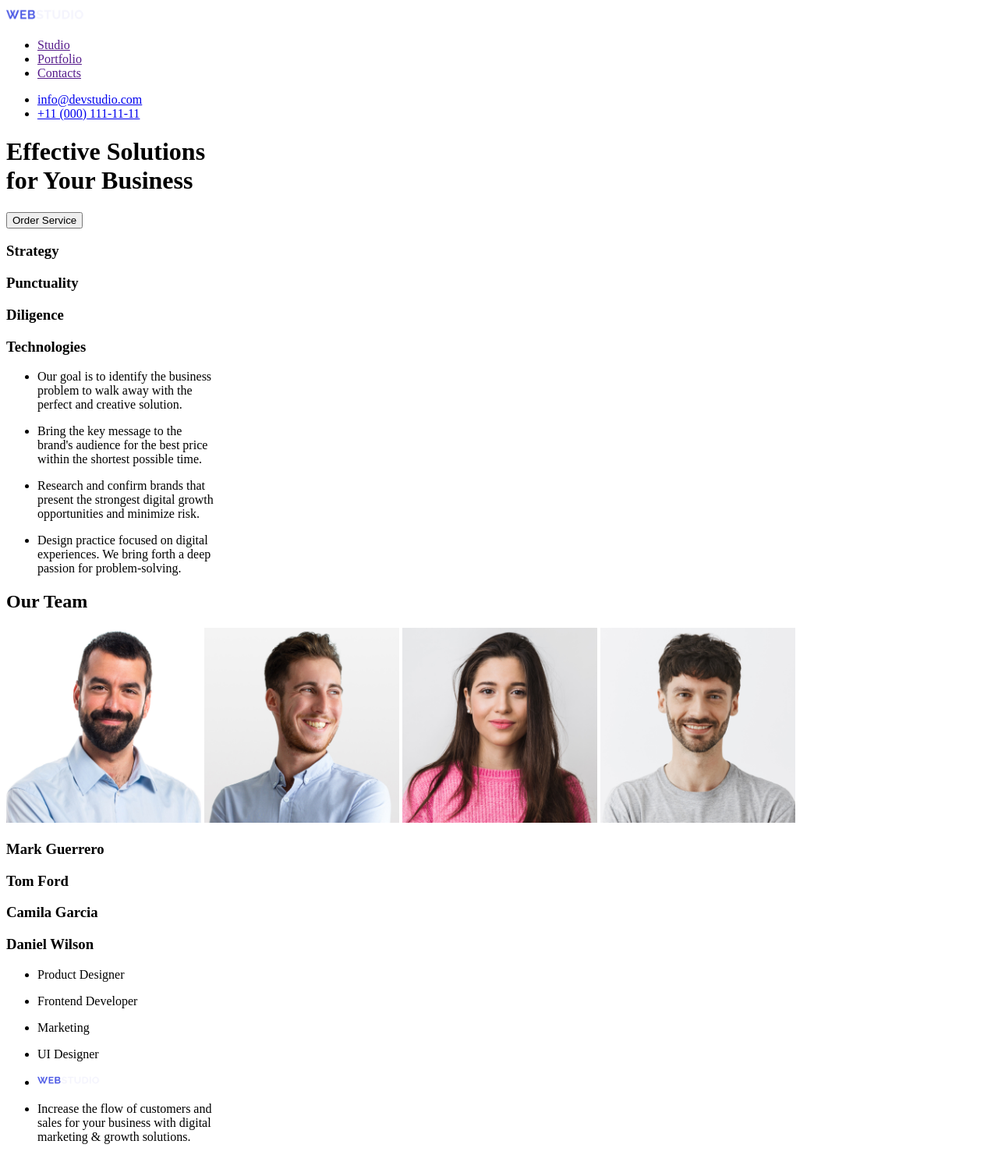
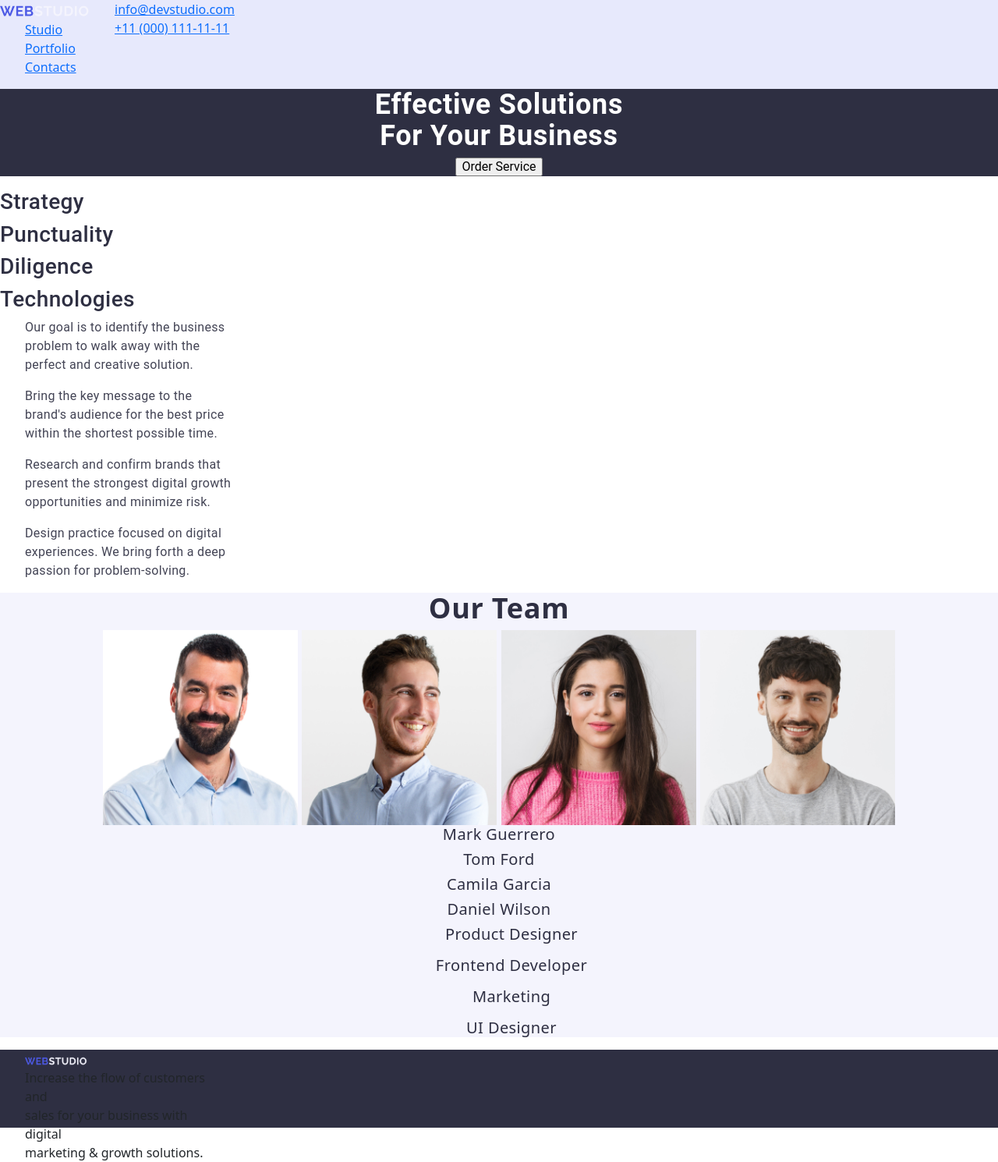
Before and after one commit to gangbaby2007/goit-markup-hw-03, a plain HTML site: page index.html in a window 1280 px wide. Shown: the whole page at 78% size. Drawn offline with nearby package versions, Linux system fonts and the light colour scheme; a web font is replaced by a local one.

Commit message:
style.ccs

```diff
--- a/index.html
+++ b/index.html
@@ -3,37 +3,57 @@
 <head>
     <meta charset="UTF-8">
     <meta name="viewport" content="width=device-width, initial-scale=1.0">
-    <title>Document</title>
+    <link href="https://cdn.jsdelivr.net/npm/bootstrap@5.0.2/dist/css/bootstrap.min.css" rel="stylesheet"
+        integrity="sha384-EVSTQN3/azprG1Anm3QDgpJLIm9Nao0Yz1ztcQTwFspd3yD65VohhpuuCOmLASjC" crossorigin="anonymous">
+    <title>WebStudio</title>
+    <link rel="stylesheet" href="https://cdn.jsdelivr.net/npm/modern-normalize@2.0.0/modern-normalize.min.css">
     <link rel="shortcut icon" href="img.project/free-icon-recording-studio-3528798.png">
+    <link rel="stylesheet" href="style.css">
+    <link rel="preconnect" href="https://fonts.googleapis.com">
+    <link rel="preconnect" href="https://fonts.gstatic.com" crossorigin>
+    <link href="https://fonts.googleapis.com/css2?family=Anta&display=swap" rel="stylesheet">
 </head>
 <body>
-    <header>
-        <a href=""><img src="img.project/Logo.png" alt="logo" width="100"></a>
+    <header class="pagination">
         <nav>
-            <ul>
+
+            <a href="index.html"><img class="logo1" src="img.project/Logo.png" alt="logo"></a>
+
+            <ul class="section">
                 <li><a href="">Studio</a></a></li>
                 <li><a href="">Portfolio</a></li>
                 <li><a href="">Contacts</a></li>
             </ul>
+
         </nav>
-        <ul>
+
+            <ul class="contacts">
                 <li><a href="mailo:info@devstudio.com">info@devstudio.com</a></li>
                 <li><a href="tel:+11 (000) 111-11-11">+11 (000) 111-11-11</a></li>
             </ul>
+
     </header>
+
     <main>
-        <h1>
+        <section class="main">
+            <h1 class="title">
                 Effective Solutions
             <br>for Your Business
             </h1>
-        <p><input type="button" value="Order Service"></p>
+
+            <p class="type"><input type="button" class="button" value="Order Service"></p>
+        </section>
+
+        <section class="text">
             <h3>Strategy</h3>
             <h3>Punctuality</h3>
             <h3>Diligence</h3>
             <h3>Technologies</h3>
+        </section>
 
-        <ul>
-            <li>
+        <section>
+                <ul class="list">
+                    <li >
                         <p>Our goal is to identify the business
                         <br>problem to walk away with the <br>perfect and creative solution.</p>
                     </li>
@@ -47,30 +67,39 @@
                         <p>Design practice focused on digital <br>experiences. We bring forth a deep <br>passion for problem-solving.</p>
                     </li>
                 </ul>
+            </div>
+        </section>
 
-        <h2>Our Team</h2>
+        <section class="pic">
+            <h2 class="subtitle">Our Team</h2>
+
             <img src="img.project/img-3.jpg" alt="worker.1"width="250" height="250">
             <img src="img.project/img-2.jpg" alt="worker.2" width="250" height="250">
             <img src="img.project/img-1.jpg" alt="worker.3" width="250" height="250">
             <img src="img.project/img.jpg" alt="worker.4" width="250" height="250">
 
-        <h3>Mark Guerrero</h3>
-        <h3>Tom Ford</h3>
-        <h3>Camila Garcia</h3>
-        <h3>Daniel Wilson</h3>
+            <h4>Mark Guerrero</h4>
+            <h4>Tom Ford</h4>
+            <h4>Camila Garcia</h4>
+            <h4>Daniel Wilson</h4>
 
-        <ul>
+            <ul class="specialties">
                 <li><p>Product Designer</p></li>
                 <li><p>Frontend Developer</p></li>
                 <li><p>Marketing</p></li>
                 <li><p>UI Designer</p></li>
             </ul>
+        </section>
+
     </main>
+
     <footer>
-        <ul>
-            <li><a href=""><img src="img.project/Logo.png" alt="logo" width="80"></a></li>
+
+        <ul class="marketing">
+            <li><a href="index.html"><img src="img.project/Logo.png" alt="logo" width="80"></a></li>
             <li><p>Increase the flow of customers and <br>sales for your business with digital <br>marketing & growth solutions.</p></li>
         </ul>
+
     </footer>
-</body>
+</body >
 </html>
--- /dev/null
+++ b/style.css
@@ -0,0 +1,112 @@
+body {
+    background-color: #fff;
+}
+
+.logo {
+    width: 115px;
+    height: 24px;
+    display: flex;
+    align-items: center;
+    justify-content: flex-start;
+    flex-direction: row;
+    gap: 0px;
+}
+
+.pagination {
+    background-color: #E7E9FC;
+}
+
+.section {
+    list-style-type: none;
+}
+
+.contacts {
+    list-style-type: none;
+}
+
+.main {
+    background-color: #2e2f42;
+}
+
+.title {
+    color: #fff;
+    text-align: center;
+    font-weight: 700;
+    line-height: 1.11111;
+    font-size: 36px;
+    text-transform: capitalize;
+    letter-spacing: 0.02em;
+    font-family: "Roboto", sans-serif;
+}
+
+.type {
+    font-family: "Roboto", sans-serif;
+    font-weight: 500;
+    font-size: 16px;
+    line-height: 1.5;
+    letter-spacing: 0.04em;
+    color: #fff;
+    text-align: center;
+}
+
+.text {
+    background-color: #fff;
+    color: #2e2f42;
+    font-family: "Roboto", sans-serif;
+    font-weight: 500;
+    font-size: 20px;
+    line-height: 1.2;
+    letter-spacing: 0.02em;
+    color: #2e2f42;
+}
+
+.list {
+    font-family: "Roboto", sans-serif;
+    list-style-type: none;
+    font-weight: 400;
+    font-size: 16px;
+    line-height: 1.5;
+    letter-spacing: 0.02em;
+    color: #434455;
+}
+
+.pic {
+    background-color: #F4F4FD;
+}
+
+.pic, h4 {
+    font-weight: 500;
+    font-size: 20px;
+    line-height: 1.2;
+    letter-spacing: 0.02em;
+    text-align: center;
+    color: #2e2f42;
+}
+
+.subtitle {
+    font-weight: 700;
+    font-size: 36px;
+    line-height: 1.11111;
+    letter-spacing: 0.02em;
+    text-transform: capitalize;
+    text-align: center;
+    color: #2e2f42;
+}
+
+.specialties {
+    list-style-type: none;
+}
+
+.button:hover {
+    color: #4D5AE5;
+}
+
+footer {
+    background-color: #2e2f42;
+}
+
+.marketing {
+    list-style-type: none;
+    width: 264px;
+    height: 100px;
+}
```
Lines whose indentation alone changed are shown as unchanged.
